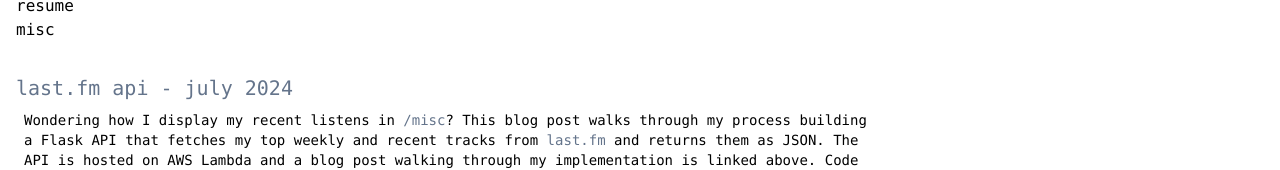
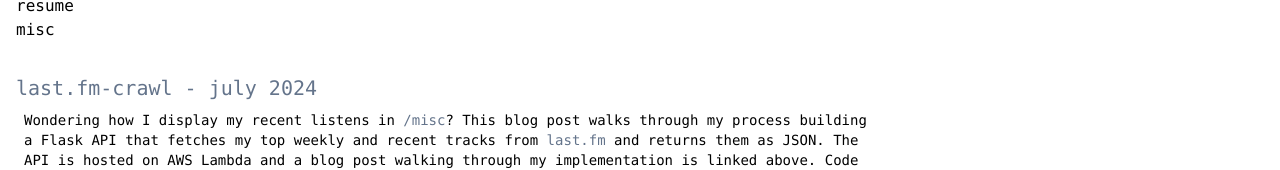
Before and after one commit to arnavsurve/website, a SvelteKit app: page /projects in a window 1280 px wide. Shown: the part 138-308 px from the top of the page. Built offline with nearby package versions, Linux system fonts and the light colour scheme.

Commit message:
fixed lastfm-crawl blog post title

```diff
--- a/src/routes/projects/+page.svelte
+++ b/src/routes/projects/+page.svelte
@@ -8,7 +8,7 @@
 
 <div class="m-4 font-mono">
     <StyleLink classDefs="text-xl" url="/projects/lastfm-crawl">
-        last.fm api - july 2024
+        last.fm-crawl - july 2024
     </StyleLink>
 
     <Prose classDefs="p-2">
```
